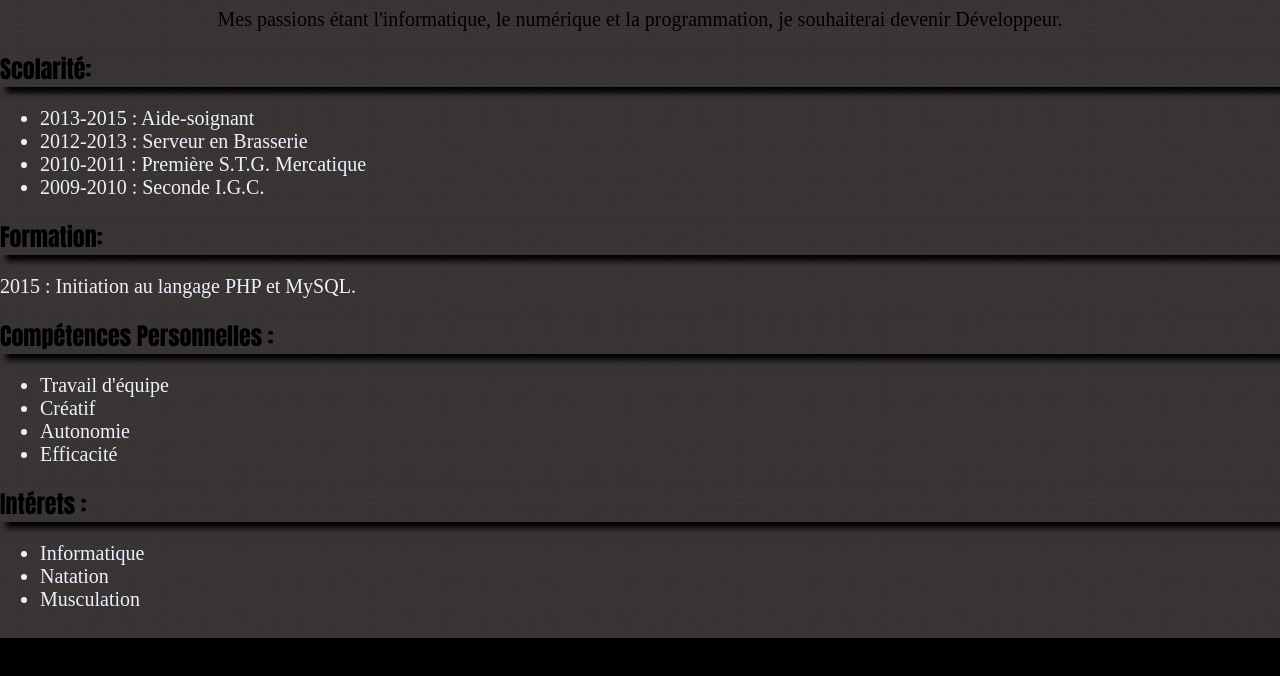
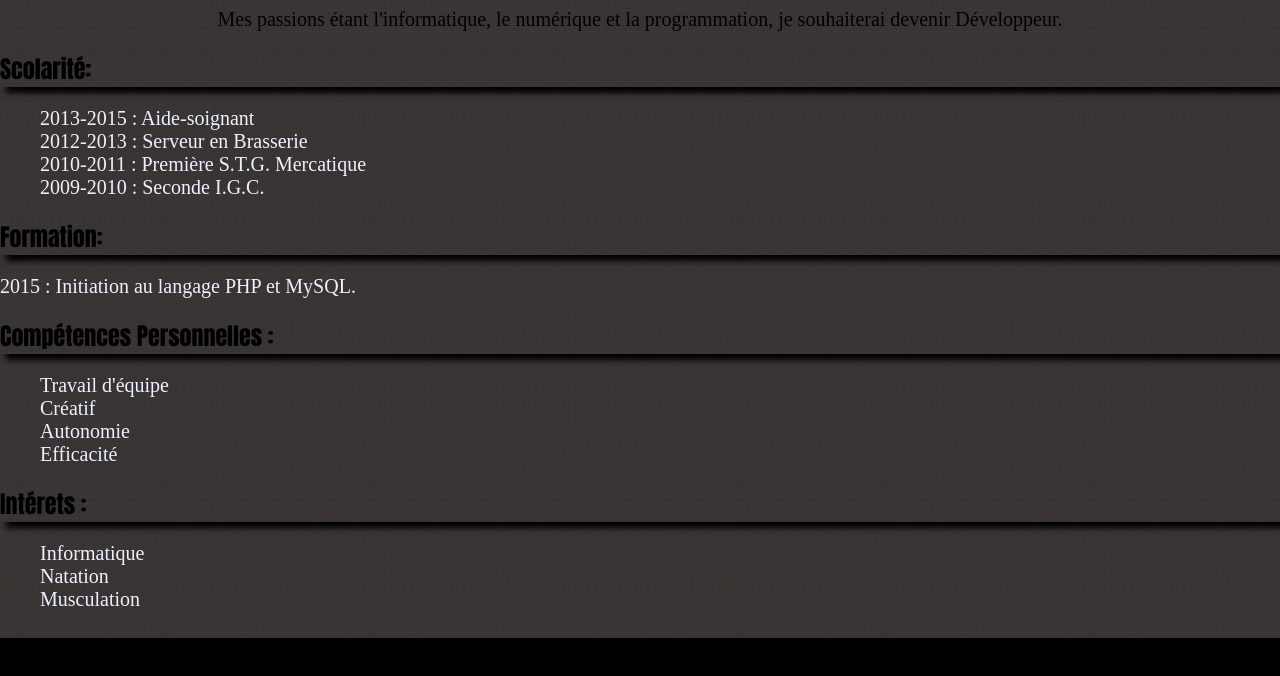
Before and after one commit to LeleuxDavid/test_openclassrooms, a plain HTML site: page index.html in a window 1280 px wide. Shown: the part 112-788 px from the top of the page. Drawn offline with Linux system fonts and the light colour scheme.

Commit message:
list-style none

```diff
--- a/css/style.css
+++ b/css/style.css
@@ -26,20 +26,20 @@ section {
    padding:100px 0 50px 0;
 }
 
-body{
+body {
   background-image: url("../images/background.jpg");
   background-attachment: fixed;
   background-position: center;
 }
 
-h1{
+h1 {
   color: white;
   text-align: center;
   font-size: 50px;
   font-family: Impact, "Arial Black", Arial, Verdana, sans-serif;
 }
 
-h2{
+h2 {
   box-shadow: 6px 6px 6px black;
   font-family: Impact, "Arial Black", Arial, Verdana, sans-serif;
 }
@@ -49,7 +49,11 @@ h2{
   color: black;
 }
 
-ul, p{
+ul, p {
   font-size: 20px;
   color: #EFF0FF;
 }
+
+ul, li {
+  list-style: none;
+}
```
